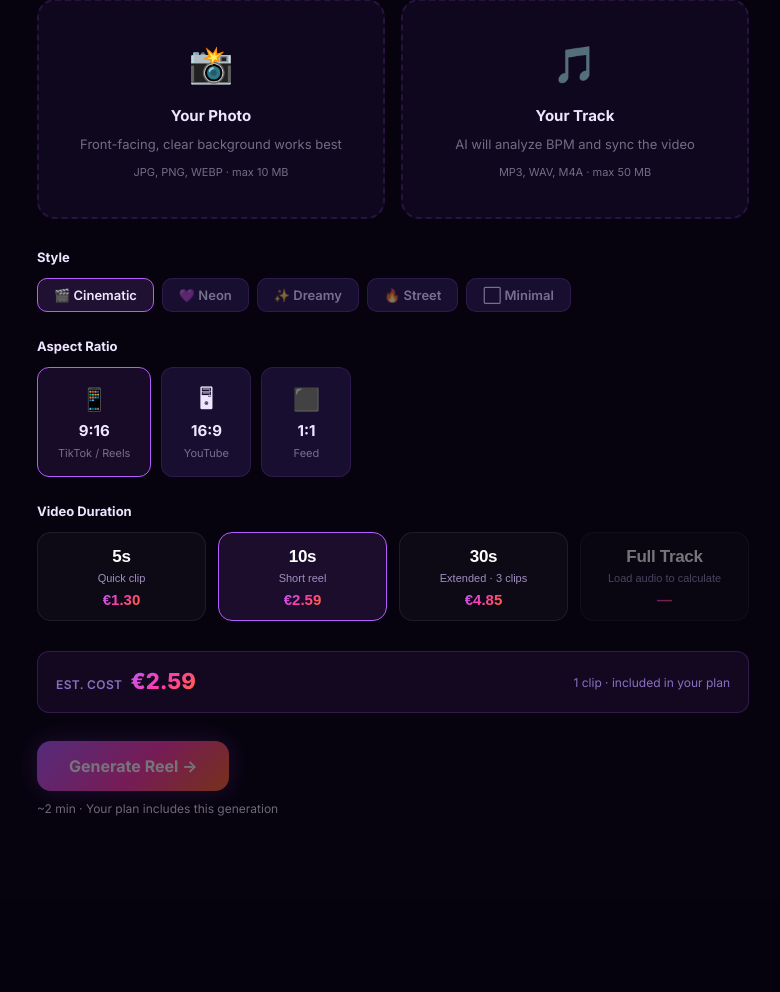
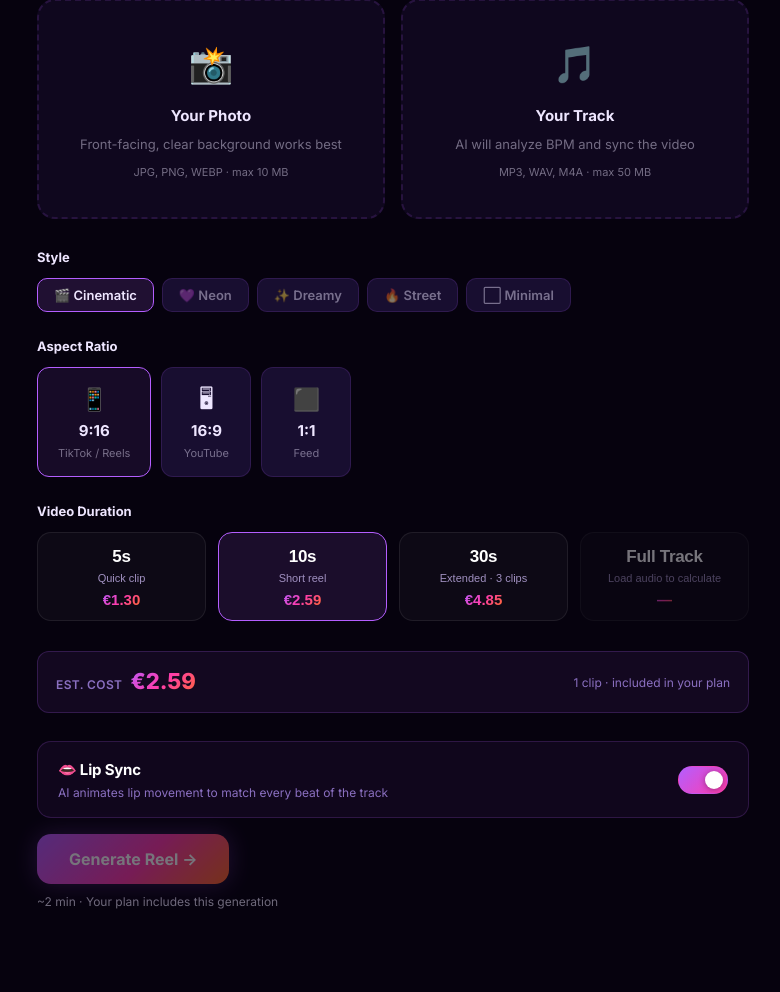
Before and after one commit to ObiriecLabs/delulureel, a Flask app: template templates/upload.html in a window 1280 px wide. Shown: the part 202-1194 px from the top of the page, without its empty margins (247-1027 px from the left). Before the commit the page ends 1018 px from the top, so only its background shows below. Run offline with Flask 3, Linux system fonts and the light colour scheme; the template is opened without the code that fills it, so the values that code supplies are empty.

Commit message:
feat: add AI lipsync via fal-ai/kling-video/lipsync/audio-to-video
- core/lipsync.py: new module wrapping fal.ai lipsync REST API (~$0.0028/s)
  - submit_lipsync(), poll_lipsync(), apply_lipsync() — same pattern as video_generator
  - 6-minute polling ceiling, graceful RuntimeError on FAILED status

- saas/video/routes.py: lipsync integrated into both pipelines
  - _run_pre_generation: enable_lipsync param + registers in _fal_req_to_lipsync dict
  - fal_webhook: reads enable_lipsync and passes to _run_post_generation thread
  - _run_post_generation: restructured — audio signed URL fetched first, lipsync applied
    before video download, graceful fallback to raw video on any failure
  - _run_pipeline: per-clip lipsync after poll_until_done(), audio uploaded to Supabase
    once and reused across all clips; graceful per-clip fallback
  - _run_pipeline: also fixes generate_scene_prompt() to pass photo_path (vision)

- templates/upload.html: lipsync toggle (checked by default), animated 👄 progress step
  - STATUS_COPY: lipsyncing status with descriptive copy
  - 5-step progress when lipsync ON, 4-step when OFF (step visibility toggled via JS)
  - FormData includes enable_lipsync field

Co-Authored-By: Claude Sonnet 4.6 <noreply@anthropic.com>

```diff
--- a/templates/upload.html
+++ b/templates/upload.html
@@ -140,6 +140,18 @@
 
     </div>
 
+    <!-- Lipsync toggle -->
+    <div class="lipsync-row">
+      <div class="lipsync-info">
+        <span class="lipsync-title">&#x1F444; Lip Sync</span>
+        <span class="lipsync-sub">AI animates lip movement to match every beat of the track</span>
+      </div>
+      <label class="toggle-switch-label" title="Enable AI lip sync">
+        <input type="checkbox" name="enable_lipsync" id="lipsync-toggle" value="on" checked>
+        <span class="toggle-track"><span class="toggle-thumb"></span></span>
+      </label>
+    </div>
+
     <!-- Error message -->
     <div class="upload-error" id="upload-error" style="display:none"></div>
 
@@ -181,7 +193,12 @@
           <span id="pstep-video-label">Generating video</span>
         </div>
 
-        <div class="pstep" id="pstep-4" data-step="4" data-status="completed">
+        <div class="pstep" id="pstep-ls" data-step="4" data-status="lipsyncing">
+          <span class="step-icon si-lips">&#x1F444;</span>
+          Syncing lip movement
+        </div>
+
+        <div class="pstep" id="pstep-4" data-step="5" data-status="completed">
           <span class="step-icon si-zap">&#x26A1;</span>
           Assembling final reel
         </div>
@@ -250,9 +267,18 @@
   21%     { transform: scale(1.3);  filter: brightness(2.1) drop-shadow(0 0 7px rgba(180,94,255,.9)); }
   28%     { transform: scale(1);    filter: brightness(1); }
 }
+/* Lips icon animation — soft scale pulse */
+@keyframes icon-lips {
+  0%,100% { transform: scale(1);    filter: brightness(1); }
+  20%     { transform: scale(1.35); filter: brightness(1.8) drop-shadow(0 0 6px rgba(255,60,172,.7)); }
+  40%     { transform: scale(.92);  filter: brightness(.85); }
+  60%     { transform: scale(1.18); filter: brightness(1.4) drop-shadow(0 0 4px rgba(180,94,255,.6)); }
+  80%     { transform: scale(1);    filter: brightness(1); }
+}
 /* Step icon animation classes — applied by JS */
 .si-anim-sparkle { animation: icon-sparkle 1.6s ease-in-out infinite !important; }
 .si-anim-film    { animation: icon-film    2.4s ease-in-out infinite !important; }
+.si-anim-lips    { animation: icon-lips    1.8s ease-in-out infinite !important; }
 .si-anim-zap     { animation: icon-zap     1.2s ease-out   infinite !important; }
 
 /* ── Big orb per-step animations ─────────────────────────────────────────── */
@@ -398,6 +424,77 @@
   .dur-grid { grid-template-columns: repeat(2, 1fr); }
   .cost-banner { flex-direction: column; align-items: flex-start; gap: 4px; }
   .cost-detail { text-align: left; }
+}
+
+/* ── Lipsync toggle row ──────────────────────────────────────────────────── */
+.lipsync-row {
+  display: flex;
+  align-items: center;
+  justify-content: space-between;
+  gap: 20px;
+  padding: 16px 20px;
+  border-radius: 14px;
+  border: 1.5px solid rgba(180,94,255,0.18);
+  background: rgba(180,94,255,0.06);
+  margin: 4px 0 16px;
+}
+.lipsync-info {
+  display: flex;
+  flex-direction: column;
+  gap: 3px;
+}
+.lipsync-title {
+  font-size: 15px;
+  font-weight: 700;
+  color: #fff;
+  letter-spacing: -.2px;
+}
+.lipsync-sub {
+  font-size: 12px;
+  color: #8a6fc0;
+  line-height: 1.4;
+}
+/* Toggle switch */
+.toggle-switch-label {
+  position: relative;
+  display: inline-block;
+  cursor: pointer;
+  flex-shrink: 0;
+  line-height: 0;
+}
+.toggle-switch-label input {
+  opacity: 0;
+  width: 0;
+  height: 0;
+  position: absolute;
+}
+.toggle-track {
+  display: block;
+  width: 50px;
+  height: 28px;
+  border-radius: 14px;
+  background: rgba(255,255,255,0.1);
+  border: 1.5px solid rgba(255,255,255,0.12);
+  transition: background .25s, border-color .25s;
+  position: relative;
+}
+.toggle-thumb {
+  position: absolute;
+  top: 4px;
+  left: 4px;
+  width: 18px;
+  height: 18px;
+  border-radius: 50%;
+  background: #fff;
+  transition: transform .25s cubic-bezier(.34,1.56,.64,1);
+  box-shadow: 0 1px 6px rgba(0,0,0,.35);
+}
+.toggle-switch-label input:checked + .toggle-track {
+  background: linear-gradient(135deg, #B45EFF, #FF3CAC);
+  border-color: transparent;
+}
+.toggle-switch-label input:checked + .toggle-track .toggle-thumb {
+  transform: translateX(22px);
 }
 </style>
 {% endblock %}
@@ -610,6 +707,7 @@ document.getElementById('upload-form').addEventListener('submit', async e => {
   fd.append('aspect_ratio',      document.querySelector('[name="aspect_ratio"]:checked').value);
   fd.append('video_duration',    document.getElementById('video-duration-input').value);
   fd.append('audio_duration_sec', document.getElementById('audio-duration-sec-input').value);
+  fd.append('enable_lipsync',    _lipsyncOn() ? 'on' : 'off');
 
   try {
     const ctrl  = new AbortController();
@@ -646,28 +744,47 @@ document.getElementById('upload-form').addEventListener('submit', async e => {
 
 // ── Status polling ──
 const STATUS_COPY = {
-  queued:     ['Queued…',           'Waiting for a generation slot'],
-  analyzing:  ['Analyzing audio…',  'Detecting BPM, energy peaks, and structure'],
-  generating: ['Writing scene…',    'Claude AI is designing your video prompt'],
-  processing: ['Generating video…', 'AI is building your reel'],
-  completed:  ['Done! 🎉',          'Your reel is ready'],
-  failed:     ['Generation failed', 'Something went wrong'],
+  queued:     ['Queued…',            'Waiting for a generation slot'],
+  analyzing:  ['Analyzing audio…',   'Detecting BPM, energy peaks, and structure'],
+  generating: ['Writing scene…',     'Claude AI is designing your video prompt'],
+  processing: ['Generating video…',  'AI is building your reel frame by frame'],
+  lipsyncing: ['Syncing lips…',      'AI is animating lip movement to match your track'],
+  completed:  ['Done! 🎉',           'Your reel is ready'],
+  failed:     ['Generation failed',  'Something went wrong'],
 };
 
-const STATUS_STEP = { analyzing: 1, generating: 2, processing: 3, completed: 4 };
+// Step numbers change based on lipsync toggle:
+//   lipsync ON  → 5 steps (lipsyncing = step 4, completed = step 5)
+//   lipsync OFF → 4 steps (completed = step 4, lipsync step hidden)
+const _lipsyncOn = () => document.getElementById('lipsync-toggle').checked;
 
-// Per-step animation config
+function _getStatusStep(status) {
+  if (_lipsyncOn()) {
+    return { analyzing: 1, generating: 2, processing: 3, lipsyncing: 4, completed: 5 }[status] || 0;
+  }
+  return { analyzing: 1, generating: 2, processing: 3, completed: 4 }[status] || 0;
+}
+
+// Toggle lipsync step visibility when user flips the switch
+document.getElementById('lipsync-toggle').addEventListener('change', () => {
+  document.getElementById('pstep-ls').style.display = _lipsyncOn() ? '' : 'none';
+});
+// Initial state
+document.getElementById('pstep-ls').style.display = _lipsyncOn() ? '' : 'none';
+
+// Per-step animation config (step 4 = lipsync when on, step 5 = assemble)
 const STEP_CONFIG = {
-  1: { iconAnim: null,             orbAnim: 'orb-audio' },
-  2: { iconAnim: 'si-anim-sparkle', orbAnim: 'orb-scene' },
-  3: { iconAnim: 'si-anim-film',    orbAnim: 'orb-video' },
-  4: { iconAnim: 'si-anim-zap',     orbAnim: 'orb-assemble' },
+  1: { iconAnim: null,              orbAnim: 'orb-audio'   },
+  2: { iconAnim: 'si-anim-sparkle', orbAnim: 'orb-scene'   },
+  3: { iconAnim: 'si-anim-film',    orbAnim: 'orb-video'   },
+  4: { iconAnim: 'si-anim-lips',    orbAnim: 'orb-video'   },  // lipsync step
+  5: { iconAnim: 'si-anim-zap',     orbAnim: 'orb-assemble'},
 };
-const ALL_ICON_ANIMS = ['si-anim-sparkle', 'si-anim-film', 'si-anim-zap'];
+const ALL_ICON_ANIMS = ['si-anim-sparkle', 'si-anim-film', 'si-anim-lips', 'si-anim-zap'];
 const ALL_ORB_ANIMS  = ['orb-audio', 'orb-scene', 'orb-video', 'orb-assemble'];
 
 function setStep(status) {
-  const stepNum = STATUS_STEP[status] || 0;
+  const stepNum = _getStatusStep(status);
   const cfg     = STEP_CONFIG[stepNum];
 
   // ── Big orb — inline style overrides everything in main.css ──
```
Also changed, not shown: core/lipsync.py (added, +80 -0 lines), saas/video/routes.py (+114 -37 lines).
